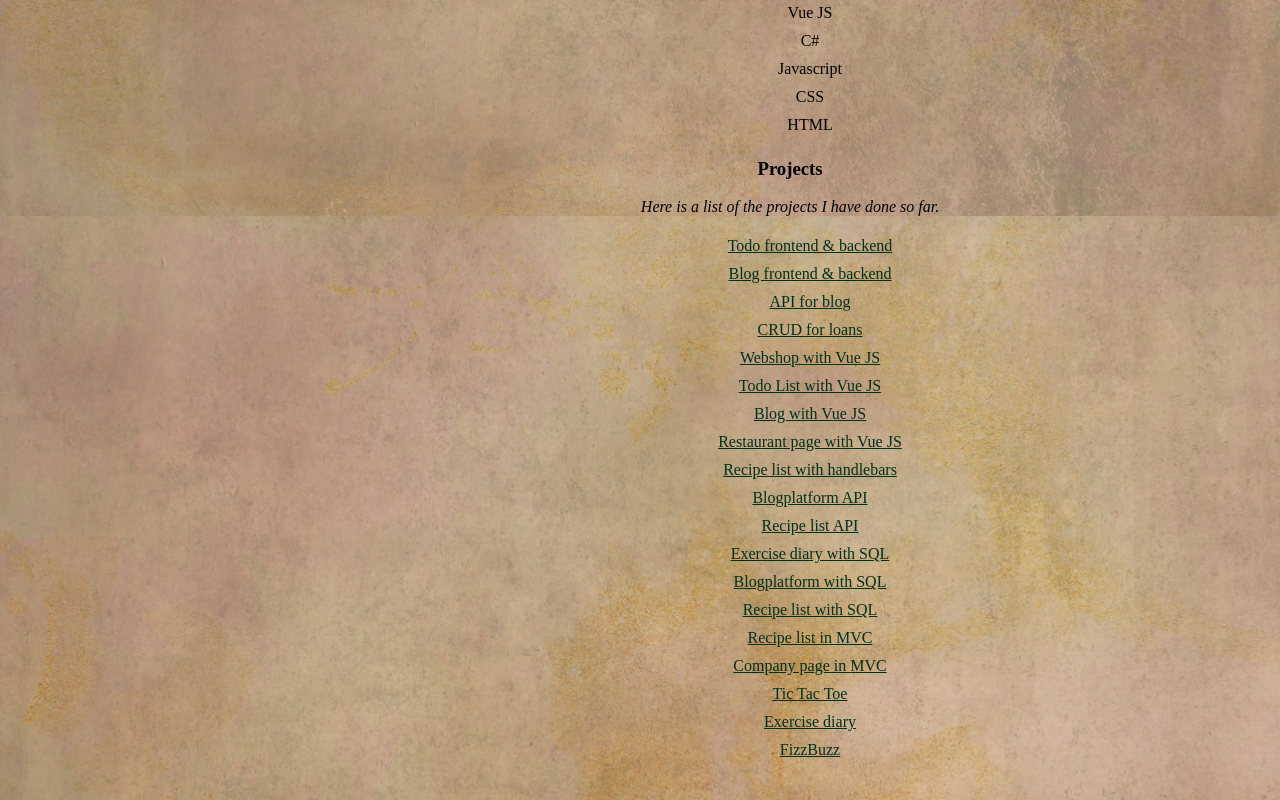
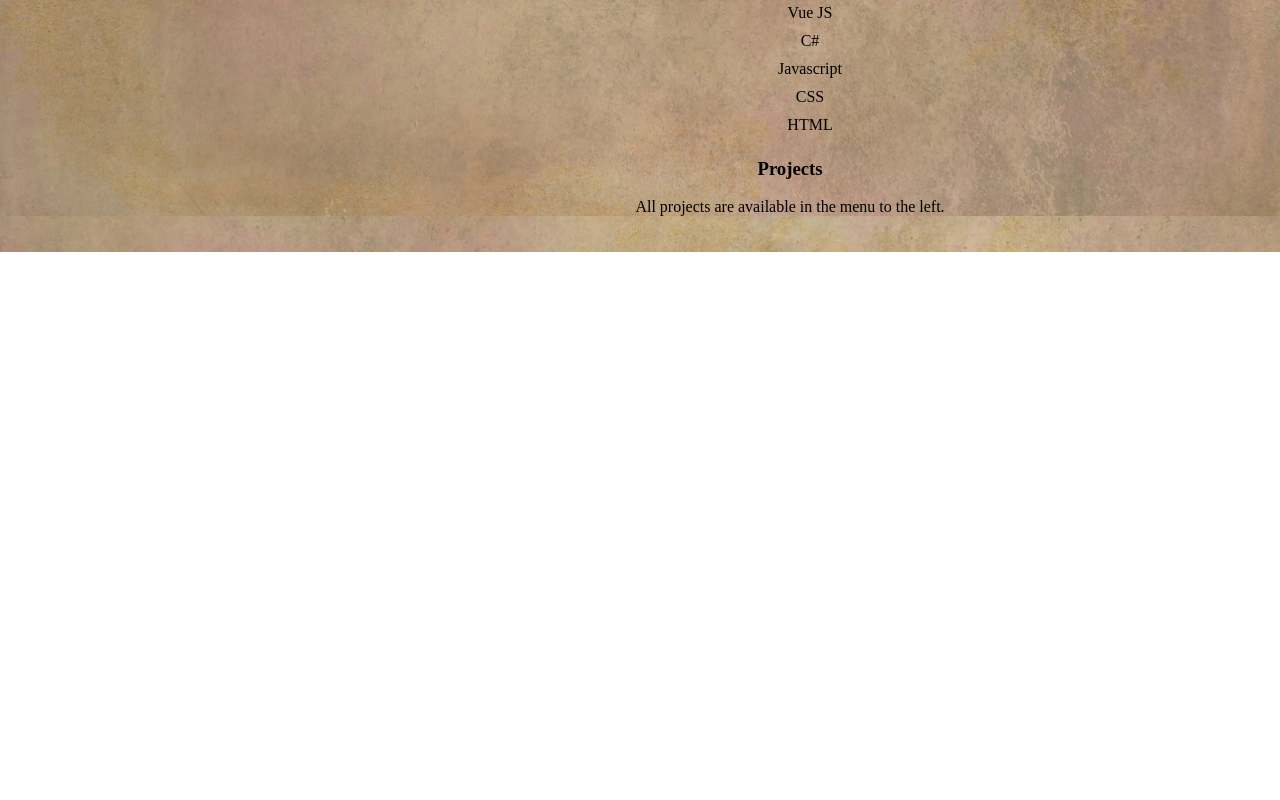
Before and after one commit to DynamoNatsuki/Portfolio, a Vue app: page /#/ in a window 1280 px wide. Shown: the part 1070-1870 px from the top of the page. After the commit the page ends 1322 px from the top, so only its background shows below. Built offline with nearby package versions, Linux system fonts and the light colour scheme.

Commit message:
update project links

```diff
--- a/src/components/AboutMe.vue
+++ b/src/components/AboutMe.vue
@@ -45,28 +45,7 @@
 
     <div class="projects">
         <h3 class="waterfall-animation">Projects</h3>
-        <p class="waterfall-animation"><em>Here is a list of the projects I have done so far.</em></p>
-        <ul class="waterfall-animation">
-            <li><router-link :to="'/todo'">Todo frontend & backend</router-link></li>
-            <li><router-link :to="'/blogview'">Blog frontend & backend</router-link></li>
-            <li><router-link :to="'/blogapi2'">API for blog</router-link></li>
-            <li><router-link :to="'/loans'">CRUD for loans</router-link></li>
-            <li><router-link :to="'/webshop'">Webshop with Vue JS</router-link></li>
-            <li><router-link :to="'/todovue'">Todo List with Vue JS</router-link></li>
-            <li><router-link :to="'/blogvue'">Blog with Vue JS</router-link></li>
-            <li><router-link :to="'/restaurant'">Restaurant page with Vue JS</router-link></li>
-            <li><router-link :to="'/recipehdlb'">Recipe list with handlebars</router-link></li>
-            <li><router-link :to="'/blogapi'">Blogplatform API</router-link></li>
-            <li><router-link :to="'/recipeapi'">Recipe list API</router-link></li>
-            <li><router-link :to="'/training'">Exercise diary with SQL</router-link></li>
-            <li><router-link :to="'/blogsql'">Blogplatform with SQL</router-link></li>
-            <li><router-link :to="'/recipesql'">Recipe list with SQL</router-link></li>
-            <li><router-link :to="'/recipemvc'">Recipe list in MVC</router-link></li>
-            <li><router-link :to="'/company'">Company page in MVC</router-link></li>
-            <li><router-link :to="'/tictac'">Tic Tac Toe</router-link></li>
-            <li><router-link :to="'/exercise'">Exercise diary</router-link></li>
-            <li><router-link :to="'/fizzbuzz'">FizzBuzz</router-link></li>
-        </ul>
+        <p class="waterfall-animation">All projects are available in the menu to the left.</p>
     </div>
 
 
```
